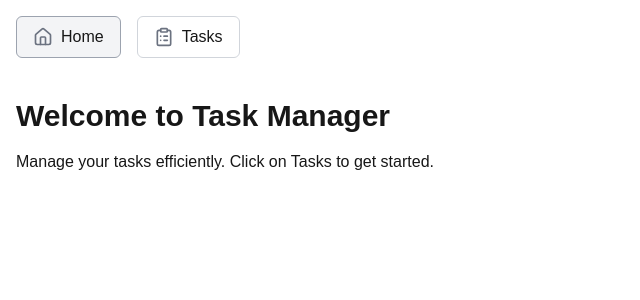
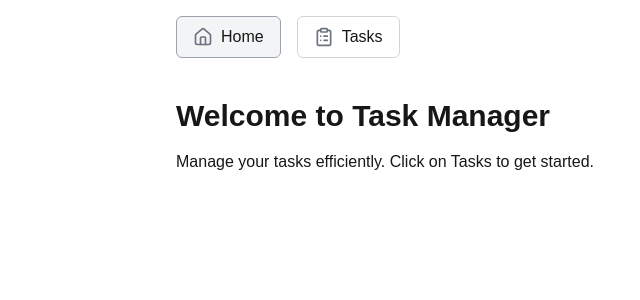
Before and after one commit to ibraheemhajjar/tasks-list-app, a Next.js app: page / in a window 1280 px wide. Shown: the top 300 px of the page, without its empty margins (0-640 px from the left). Built offline with nearby package versions, Linux system fonts and the light colour scheme.

Commit message:
fix: layout style

```diff
--- a/src/app/(routes)/page.tsx
+++ b/src/app/(routes)/page.tsx
@@ -2,7 +2,7 @@ import Navigation from "../components/common/Navigation";
 
 export default function WelcomePage() {
    return (
-      <div className="container mx-auto p-4">
+      <div className="container mx-auto p-4 w-screen md:w-4/5 lg:w-[60rem]">
          <Navigation />
          <h1 className="text-3xl font-bold mb-4">Welcome to Task Manager</h1>
          <p>Manage your tasks efficiently. Click on Tasks to get started.</p>
--- a/src/app/(routes)/tasks/[[...status]]/page.tsx
+++ b/src/app/(routes)/tasks/[[...status]]/page.tsx
@@ -18,7 +18,7 @@ export default function TasksPage({ params }: { params: { status?: string[] } })
    const status = urlStatus !== "all" ? statusMapping[urlStatus] || urlStatus.toUpperCase() : undefined;
 
    return (
-      <div className="container mx-auto p-4">
+      <div className="container mx-auto p-4 w-screen md:w-4/5 lg:w-[60rem]">
          <Navigation />
          <TaskTabs activeTab={urlStatus} />
          <Suspense fallback={<LoadingSpinner />}>
```
